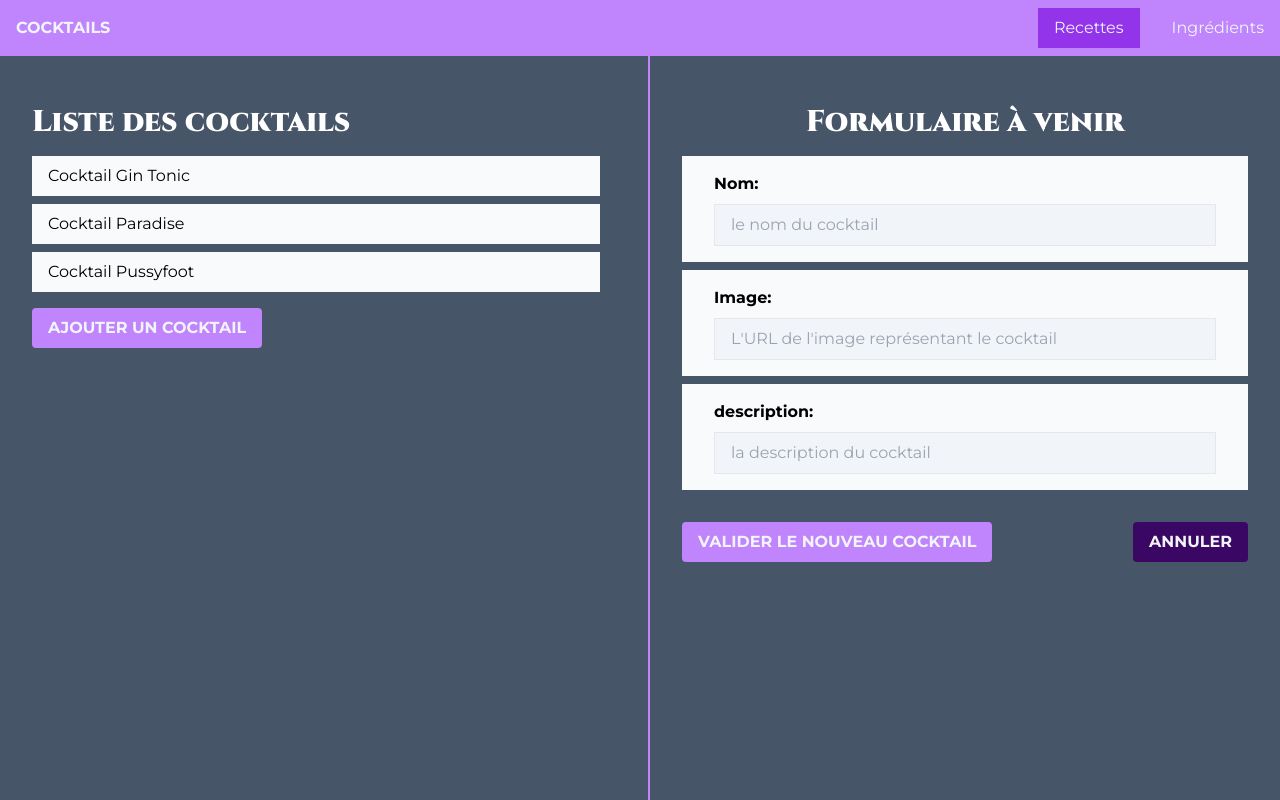
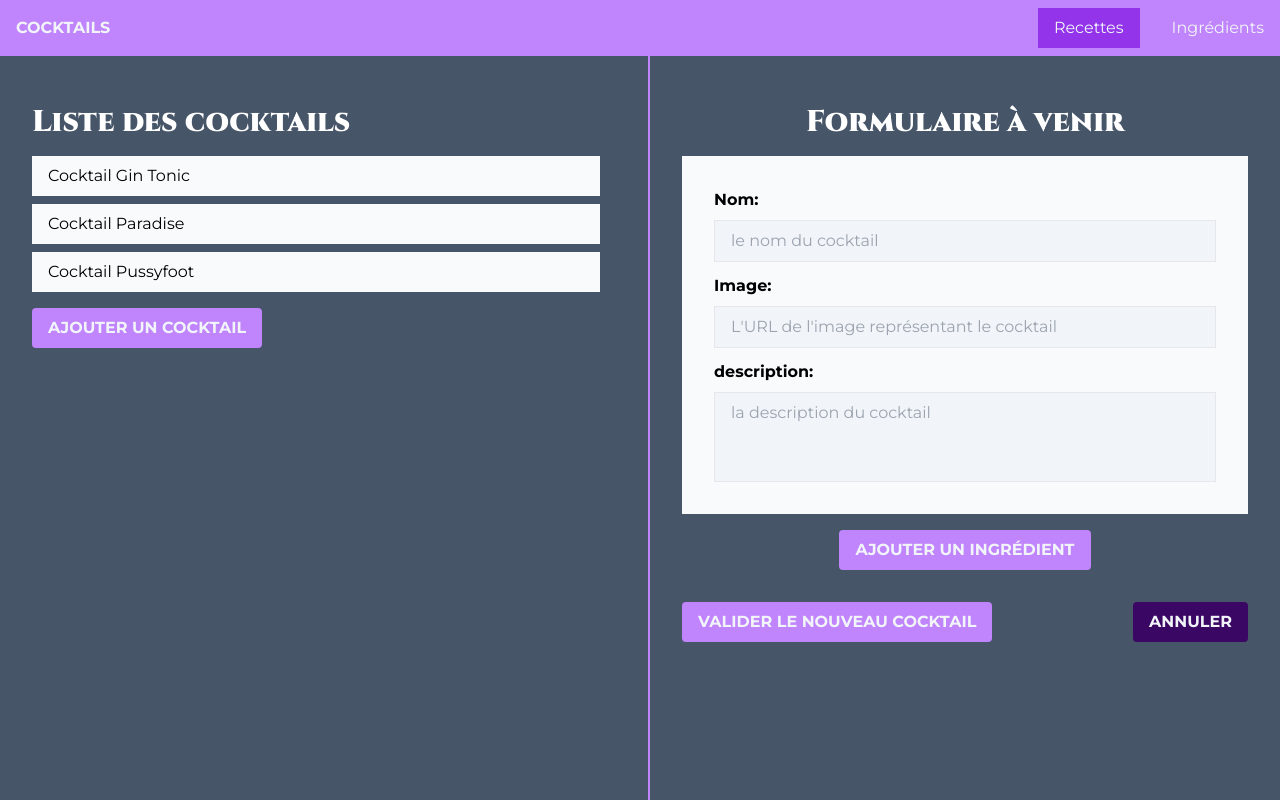
Before and after one commit to zyrass/cocktails, an Angular app: page /cocktails/new in a window 1280 px wide. Built offline with nearby package versions, Linux system fonts and the light colour scheme.

Commit message:
Ajout d'un cocktail fonctionnel

```diff
--- a/src/app/cocktail-container/cocktail-form/cocktail-form.component.html
+++ b/src/app/cocktail-container/cocktail-form/cocktail-form.component.html
@@ -1,7 +1,10 @@
 <h3 class="text-3xl text-white text-center">Formulaire à venir</h3>
 
 <form [formGroup]="cocktailForm" (ngSubmit)="submitForm()" class="my-4">
-  <div class="bg-slate-50 py-4 px-8 mb-2 flex flex-col">
+  <!-- Nouveau cocktail -->
+  <section class="bg-slate-50">
+    <!-- Nom -->
+    <div class="pt-8 px-8 mb-2 flex flex-col">
       <label for="name" class="mb-2 font-bold">Nom: </label>
       <input
         type="text"
@@ -12,7 +15,8 @@
       />
     </div>
 
-  <div class="bg-slate-50 py-4 px-8 mb-2 flex flex-col">
+    <!-- L'image -->
+    <div class="bg-slate-50 py-1 px-8 mb-2 flex flex-col">
       <label for="urlImage" class="mb-2 font-bold">Image: </label>
       <input
         type="text"
@@ -23,16 +27,68 @@
       />
     </div>
 
-  <div class="bg-slate-50 py-4 px-8 mb-2 flex flex-col">
+    <!-- La description -->
+    <div class="bg-slate-50 pb-8 px-8 mb-2 flex flex-col">
       <label for="description" class="mb-2 font-bold">description: </label>
+      <textarea
+        type="text"
+        placeholder="la description du cocktail"
+        class="py-2 px-4 bg-slate-100 border resize-none"
+        id="description"
+        formControlName="description"
+        rows="3"
+      ></textarea>
+    </div>
+  </section>
+
+  <!-- Bouton Ajouter un ingredient -->
+  <div class="flex justify-center my-4">
+    <button
+      class="btn py-2 px-4 uppercase font-bold rounded bg-purple-400 text-slate-100 hover:bg-purple-600 cursor-pointer"
+      (click)="addIngredient()"
+      type="button"
+    >
+      Ajouter un ingrédient
+    </button>
+  </div>
+
+  <!-- Ingrédients -->
+  <section class="bg-slate-50" formArrayName="ingredients">
+    <div
+      [formGroupName]="index"
+      *ngFor="
+        let ingredient of ingredients.controls;
+        let index = index;
+        let first = first
+      "
+    >
+      <!-- Nom -->
+      <div class="pt-8 px-8 mb-2 flex flex-col">
+        <label for="name" class="mb-2 font-bold">Nom : </label>
         <input
           type="text"
-      placeholder="la description du cocktail"
+          placeholder="le nom de l'ingrédient"
           class="py-2 px-4 bg-slate-100 border"
-      id="description"
-      formControlName="description"
+          id="name"
+          formControlName="name"
         />
       </div>
+
+      <!-- Quantité en centilitre -->
+      <div class="pb-8 px-8 mb-2 flex flex-col">
+        <label for="quantity" class="mb-2 font-bold"
+          >Quantité en centilitre :
+        </label>
+        <input
+          type="number"
+          placeholder="la quantitée"
+          class="py-2 px-4 bg-slate-100 border"
+          id="quantity"
+          formControlName="quantity"
+        />
+      </div>
+    </div>
+  </section>
 
   <div class="flex justify-between mt-8">
     <button
--- a/src/app/cocktail-container/cocktail-form/cocktail-form.component.ts
+++ b/src/app/cocktail-container/cocktail-form/cocktail-form.component.ts
@@ -1,5 +1,8 @@
+import { Ingredient } from './../../../shared/interfaces/ingredient.interface';
+import { ActivatedRoute, Router } from '@angular/router';
 import { Component } from '@angular/core';
-import { FormBuilder, FormGroup, Validators } from '@angular/forms';
+import { FormArray, FormBuilder, FormGroup, Validators } from '@angular/forms';
+import { CocktailService } from '../../../shared/services/cocktail.service';
 
 @Component({
   selector: 'app-cocktail-form',
@@ -10,11 +13,33 @@ export class CocktailFormComponent {
     name: ['', Validators.required],
     img: ['', Validators.required],
     description: ['', Validators.required],
+    ingredients: this.formBuilder.array([], Validators.required),
   });
 
-  constructor(private formBuilder: FormBuilder) {}
+  // GETTER permettant d'accéder au FormArray contenant les FormControl des ingrédients
+  public get ingredients() {
+    return this.cocktailForm.get('ingredients') as FormArray;
+  }
+
+  constructor(
+    private formBuilder: FormBuilder,
+    private cocktailService: CocktailService,
+    private router: Router,
+    private activatedRoute: ActivatedRoute
+  ) {}
+
+  public addIngredient(): void {
+    this.ingredients.push(
+      this.formBuilder.group({
+        name: ['', Validators.required],
+        quantity: [0, Validators.required],
+      })
+    );
+  }
 
   public submitForm(): void {
     console.log(this.cocktailForm);
+    this.cocktailService.addCocktail(this.cocktailForm.value);
+    this.router.navigate(['..'], { relativeTo: this.activatedRoute });
   }
 }
--- a/src/shared/services/cocktail.service.ts
+++ b/src/shared/services/cocktail.service.ts
@@ -74,4 +74,9 @@ export class CocktailService {
   public getCocktail(index: number) {
     return this.cocktails$.value[index];
   }
+
+  public addCocktail(cocktail: Cocktail): void {
+    const value = this.cocktails$.value;
+    this.cocktails$.next([...value, cocktail]);
+  }
 }
```
Lines whose indentation alone changed are shown as unchanged.
